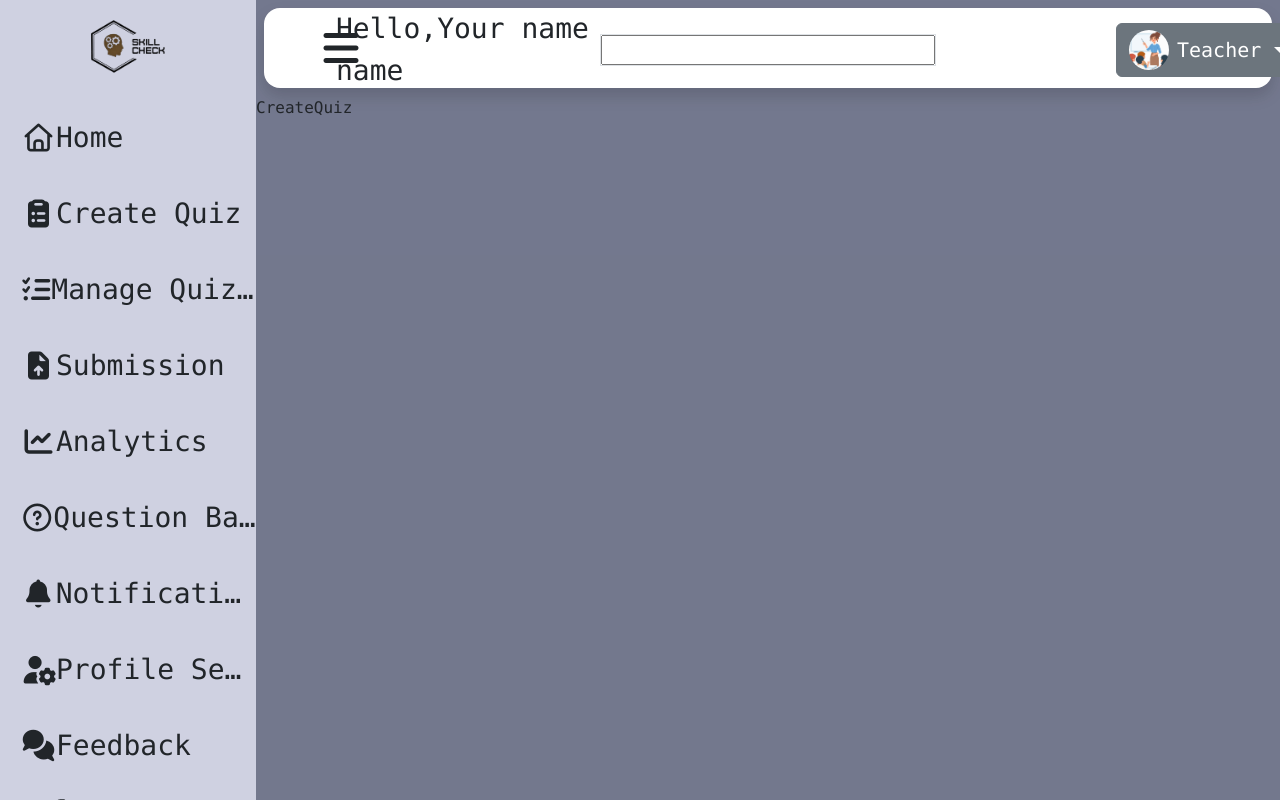
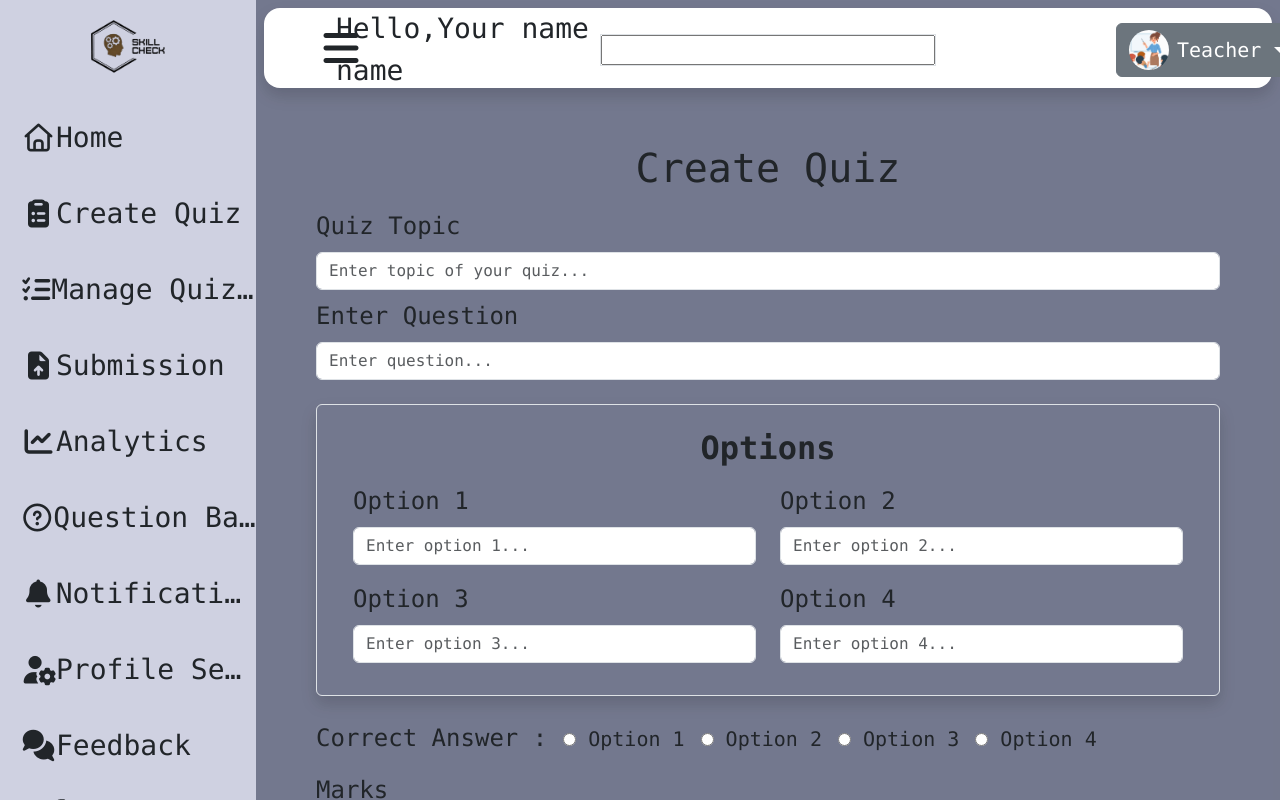
Before and after one commit to KapilSinghMaan/Skill-Check-Arena, a React (Vite) app in the folder Client/: page /teadash/createquiz in a window 1280 px wide. Built offline with nearby package versions, Linux system fonts and the light colour scheme.

Commit message:
18 commit

```diff
--- a/Client/src/Login/Teacher/CreateQuiz.jsx
+++ b/Client/src/Login/Teacher/CreateQuiz.jsx
@@ -2,7 +2,60 @@ import React from 'react'
 
 const CreateQuiz = () => {
   return (
-    <div>CreateQuiz</div>
+    <>
+      <div className="container-fluid">
+        <div className="row m-5 ">
+          <h1 className='text-center'>Create Quiz</h1>
+          <form>
+            <div className="my-2">
+              <label htmlFor="quiz-topic" className='mb-2 fs-4'>Quiz Topic</label>
+              <input type="text" className='form-control' name="quiz-topic" id="quiz-topic" placeholder='Enter topic of your quiz...' required />
+            </div>
+            <div className="my-2">
+              <label htmlFor="question" className='mb-2 fs-4'>Enter Question</label>
+              <input type='text' className='form-control' name="question" id="question" placeholder='Enter question...' required />
+            </div>
+            <div className="my-4 shadow p-4 rounded border">
+              <h2 className='text-center fw-bold '>Options</h2>
+              <div className="row m-0">
+                <div className="col-sm-6 my-2">
+                  <label htmlFor="option1" className='mb-2 fs-4'>Option 1</label>
+                  <input type="text" className='form-control' name="option1" id="option1" placeholder='Enter option 1...' required />
+                </div>
+                <div className="col-sm-6 my-2">
+                  <label htmlFor="option2" className='mb-2 fs-4'>Option 2</label>
+                  <input type="text" className='form-control' name="option2" id="option2" placeholder='Enter option 2...' required />
+                </div>
+              </div>
+              <div className="row m-0">
+                <div className="col-sm-6 my-2">
+                  <label htmlFor="option3" className='mb-2 fs-4'>Option 3</label>
+                  <input type="text" className='form-control' name="option3" id="option3" placeholder='Enter option 3...' required />
+                </div>
+                <div className="col-sm-6 my-2">
+                  <label htmlFor="option4" className='mb-2 fs-4'>Option 4</label>
+                  <input type="text" className='form-control' name="option4" id="option4" placeholder='Enter option 4...' required />
+                </div>
+              </div>
+            </div>
+            <div className="my-2 fs-5">
+              <label htmlFor="answer" className='mb-2 fs-4'>Correct Answer : </label>
+              <input type='radio' name='correct'className='ms-3'/> Option 1
+              <input type='radio' name='correct'className='ms-3'/> Option 2
+              <input type='radio' name='correct'className='ms-3'/> Option 3
+              <input type='radio' name='correct'className='ms-3'/> Option 4
+            </div>
+            <div className="my-2">
+              <label htmlFor="marks" className='mb-2 fs-4'>Marks</label>
+              <input type="number" className='form-control' name="marks" id="marks" placeholder='Enter marks...' required />
+            </div>
+            <div className="mt-5 mx-auto text-center">
+              <input type="submit" value="Create Quiz" className='btn btn-outline-dark px-4 py-2 fs-4' />
+            </div>
+          </form>
+        </div>
+      </div>
+    </>
   )
 }
 
```
